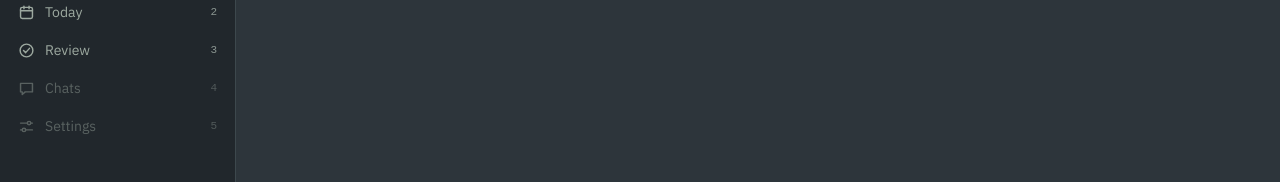
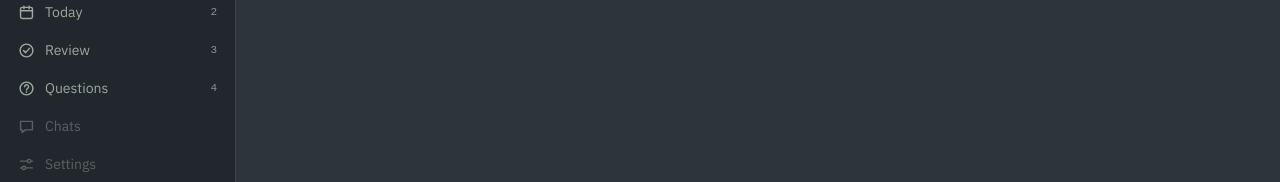
Before and after one commit to LakhdariAnis/sprint-hub, a Svelte app in the folder web/: page / in a window 1280 px wide. Shown: the part 175-357 px from the top of the page. Built offline with nearby package versions, Linux system fonts and the light colour scheme; no server answers.

Commit message:
feat(0.3.0/309): Questions route, sidebar badge, keys g q and 4

```diff
--- a/web/src/Help.svelte
+++ b/web/src/Help.svelte
@@ -8,7 +8,8 @@
     ['g t', 'go to Today'],
     ['g p', 'go to Projects'],
     ['g r', 'go to Review'],
-    ['1 2 3', 'Projects, Today, Review (also Ctrl+1 2 3 in the app window)'],
+    ['g q', 'go to Questions'],
+    ['1 2 3 4', 'Projects, Today, Review, Questions (also Ctrl+1 2 3 4 in the app window)'],
     ['6 … 9', 'the steps under OPEN in the sidebar'],
     ['b', 'hide / show the sidebar labels'],
     ['s', 'start the step (Step screen)'],
--- a/web/src/Sidebar.svelte
+++ b/web/src/Sidebar.svelte
@@ -9,6 +9,7 @@
     { id: 'projects', label: 'Projects', icon: '<path d="M2 5.5h6l1.8 2H18v9H2z"/>' },
     { id: 'today', label: 'Today', icon: '<rect x="3" y="4" width="14" height="13" rx="2"/><path d="M3 8h14M7 2.5v3M13 2.5v3"/>' },
     { id: 'review', label: 'Review', icon: '<circle cx="10" cy="10" r="7.5"/><path d="M6.5 10l2.5 2.5 4.5-5"/>' },
+    { id: 'questions', label: 'Questions', icon: '<circle cx="10" cy="10" r="7.5"/><path d="M7.8 8a2.3 2.3 0 114 1.5c-.8.7-1.8 1-1.8 2.2M10 14.2v.1"/>' },
     { id: 'chats', label: 'Chats', icon: '<path d="M3 4h14v10H8.5L5 17v-3H3z"/>', off: true },
     { id: 'settings', label: 'Settings', icon: '<path d="M3 6h8M15 6h2M3 14h2M9 14h8"/><circle cx="13" cy="6" r="2"/><circle cx="7" cy="14" r="2"/>', off: true },
   ]
@@ -25,12 +26,13 @@
   {#each tabs as t, i}
     {#if t.off}
       <span class="tb off" aria-disabled="true" title="{t.label} comes in a later sprint">
-        <svg viewBox="0 0 20 20" aria-hidden="true">{@html t.icon}</svg><span class="lbl">{t.label}</span><span class="k">{i + 1}</span>
+        <svg viewBox="0 0 20 20" aria-hidden="true">{@html t.icon}</svg><span class="lbl">{t.label}</span>
       </span>
     {:else}
       <a class="tb" class:on={active === t.id} href="#/{t.id}" aria-label={t.label}>
         <svg viewBox="0 0 20 20" aria-hidden="true">{@html t.icon}</svg><span class="lbl">{t.label}</span>
         {#if t.id === 'review' && hub.review > 0}<span class="bd">{hub.review}</span>{/if}
+        {#if t.id === 'questions' && hub.questions.length > 0}<span class="bd">{hub.questions.length}</span>{/if}
         <span class="k">{i + 1}</span>
       </a>
     {/if}
--- a/web/src/hub.svelte.ts
+++ b/web/src/hub.svelte.ts
@@ -1,17 +1,19 @@
 import { demo } from './demo'
 import type { FileError } from './projects'
-import { loadStep, type Step } from './steps'
+import { loadStep, type OpenQuestion, type Step } from './steps'
 import { key, put, steps } from './store.svelte'
 
 // Live numbers for the frame: hubd health, the fake demo data (`--demo` only), the counts shown in the bar and the tabs, and broken vault files.
 export const hub = $state({ live: null as boolean | null, version: '', demo: null as typeof demo | null, running: 0, review: 0, next: 0, projects: 0, errors: [] as FileError[],
+  // Open questions of every step (GET /questions), in hubd's order.
+  questions: [] as OpenQuestion[],
   // `project/id` of the steps in each Today pane, in hubd's order; the steps themselves are in the store.
   today: { running: [], review: [], next: [] } as Record<'running' | 'review' | 'next', string[]>,
 })
 
 async function load() {
   try {
-    const [h, t, p, e] = await Promise.all([fetch('/health'), fetch('/today'), fetch('/projects'), fetch('/errors')])
+    const [h, t, p, e, q] = await Promise.all([fetch('/health'), fetch('/today'), fetch('/projects'), fetch('/errors'), fetch('/questions')])
     const health = h.ok ? await h.json() : null
     hub.live = health?.ok === true
     hub.version = health?.version ?? ''
@@ -26,6 +28,7 @@ async function load() {
     hub.next = today.next.length
     hub.projects = (await p.json()).length
     hub.errors = await e.json()
+    hub.questions = await q.json()
   } catch {
     hub.live = false
   }
@@ -38,7 +41,8 @@ function connect() {
     const { type: _, ...s } = JSON.parse(e.data)
     put(s.project, s)
   }
-  events.addEventListener('tasks', take)
+  // Questions ride on `tasks` events, so the inbox re-reads there too.
+  events.addEventListener('tasks', (e) => (take(e), load()))
   events.addEventListener('step', (e) => (take(e), load()))
   // A fixed file comes back as a `step` event, so every load re-reads the error list.
   for (const type of ['error', 'removed', 'reload']) events.addEventListener(type, load)
--- a/web/src/keys.svelte.ts
+++ b/web/src/keys.svelte.ts
@@ -20,18 +20,19 @@ const go: Handlers = {
   t: () => (location.hash = '#/today'),
   p: () => (location.hash = '#/projects'),
   r: () => (location.hash = '#/review'),
+  q: () => (location.hash = '#/questions'),
 }
-// Plain digits and `b`: 1–3 tabs, 6–9 the OPEN steps, b the icon rail. Ctrl+1–3 (app window only, see below) = the tabs too.
+// Plain digits and `b`: 1–4 tabs, 6–9 the OPEN steps, b the icon rail. Ctrl+1–4 (app window only, see below) = the tabs too.
 const openStep = (n: number) => {
   const k = router.open[n]
   if (!k) return
   const i = k.lastIndexOf('/')
   location.hash = `#/steps/${encodeURIComponent(k.slice(0, i))}/${encodeURIComponent(k.slice(i + 1))}`
 }
-const plain: Handlers = { '1': go.p, '2': go.t, '3': go.r, b: () => (keys.rail = !keys.rail) }
+const plain: Handlers = { '1': go.p, '2': go.t, '3': go.r, '4': go.q, b: () => (keys.rail = !keys.rail) }
 for (const n of [6, 7, 8, 9]) plain[n] = () => openStep(n - 6)
 // A normal Chrome tab keeps Ctrl+1…9 for its own tabs; the `--app` window (bin/sprint-hub-app) has none, so the page gets them.
-const ctrl: Handlers = { '1': go.p, '2': go.t, '3': go.r }
+const ctrl: Handlers = { '1': go.p, '2': go.t, '3': go.r, '4': go.q }
 const alias: Record<string, string> = { ArrowDown: 'j', ArrowUp: 'k', ArrowRight: 'Enter', ArrowLeft: 'Escape' }
 let timer: ReturnType<typeof setTimeout>
 
--- a/web/src/route.svelte.ts
+++ b/web/src/route.svelte.ts
@@ -4,11 +4,13 @@ export type Route =
   | { name: 'project'; project: string }
   | { name: 'step'; project: string; id: string }
   | { name: 'review'; project?: string; id?: string }
+  | { name: 'questions' }
 
 export function parse(hash: string): Route {
   const [a, b, c] = hash.replace(/^#\/?/, '').split('/').map(decodeURIComponent)
   if (a === 'projects') return b ? { name: 'project', project: b } : { name: 'projects' }
   if (a === 'steps' && b && c) return { name: 'step', project: b, id: c }
+  if (a === 'questions') return { name: 'questions' }
   if (a === 'review') return { name: 'review', project: b, id: c }
   return a === 'today' ? { name: 'today' } : { name: 'projects' }
 }
--- a/web/src/steps.ts
+++ b/web/src/steps.ts
@@ -1,5 +1,8 @@
 // `at`: when hubd saw the task reach its state (ISO time); missing if that was before hubd started.
 export type Task = { text: string; state: 'todo' | 'doing' | 'done'; at?: string }
+export type Question = { text: string; answered: boolean; answer: string | null }
+// One row of GET /questions.
+export type OpenQuestion = { project: string; step: string; title: string; text: string }
 export type Step = {
   project: string
   step: string
@@ -10,6 +13,7 @@ export type Step = {
   branch: string | null
   runs: { started?: string; minutes: number | null }[]
   tasks: Task[]
+  questions: Question[]
   review?: { verdict: 'approve' | 'changes' | null; comment: string } | null
   spec?: string | null
   path?: string
```
